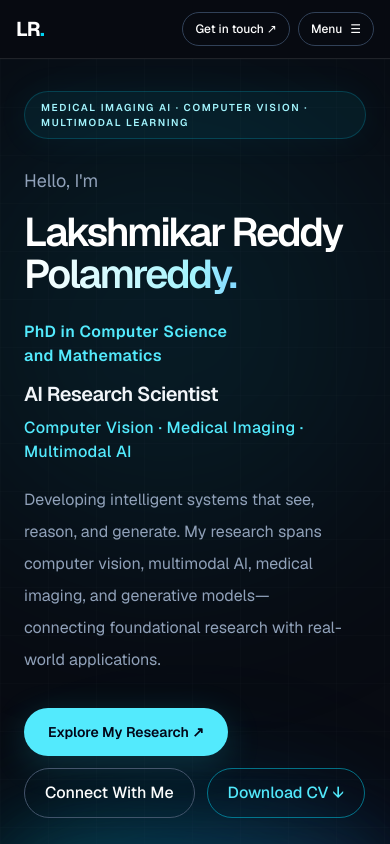
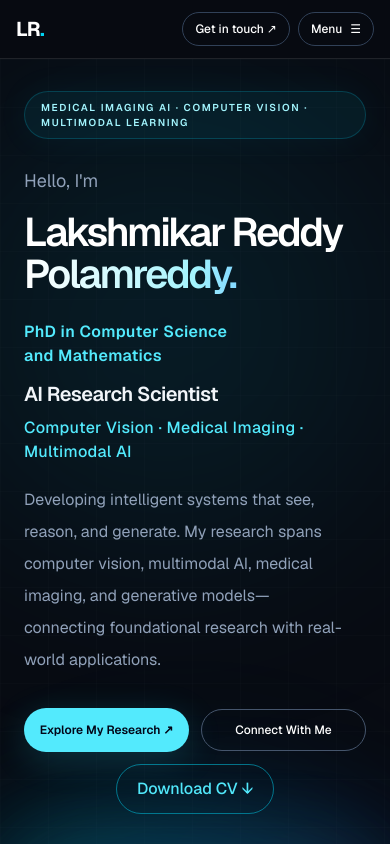
Before and after one commit to sravanipottipati/lakshmikar-ai-portfolio, a Next.js app: page / in a window 390 px wide. Shown: the top 844 px of the page. Built offline with nearby package versions, Linux system fonts and the light colour scheme.

Commit message:
Center CV download button in mobile hero layout

```diff
--- a/src/app/page.tsx
+++ b/src/app/page.tsx
@@ -91,23 +91,23 @@ export default function Home() {
             real-world applications.
           </p>
 
-          <div className="mt-8 flex flex-wrap items-center gap-3">
+          <div className="mt-8 grid grid-cols-2 items-center gap-3 sm:flex sm:flex-wrap">
             <a
               href="#publications"
-              className="rounded-full bg-cyan-300 px-6 py-3.5 text-sm font-semibold text-slate-950 shadow-[0_8px_35px_rgba(34,211,238,0.18)] transition hover:-translate-y-0.5 hover:bg-cyan-200 hover:shadow-[0_12px_40px_rgba(34,211,238,0.25)] sm:text-base"
+              className="flex items-center justify-center rounded-full bg-cyan-300 px-3 py-3.5 text-center text-xs font-semibold sm:px-6 sm:text-base text-slate-950 shadow-[0_8px_35px_rgba(34,211,238,0.18)] transition hover:-translate-y-0.5 hover:bg-cyan-200 hover:shadow-[0_12px_40px_rgba(34,211,238,0.25)] sm:text-base"
             >
               Explore My Research ↗
             </a>
             <a
               href="#contact"
-              className="rounded-full border border-slate-600 px-5 py-3 font-medium transition hover:border-white"
+              className="flex items-center justify-center rounded-full border border-slate-600 px-3 py-3 text-center text-xs font-medium transition hover:border-white sm:px-5 sm:text-base"
             >
               Connect With Me
             </a>
             <a
               href="/documents/Lakshmikar_Polamreddy_CV.pdf"
               download="Lakshmikar_Polamreddy_CV.pdf"
-              className="rounded-full border border-cyan-400/50 px-5 py-3 font-medium text-cyan-300 transition hover:bg-cyan-400/10"
+              className="col-span-2 mx-auto rounded-full border border-cyan-400/50 px-5 py-3 font-medium text-cyan-300 transition hover:bg-cyan-400/10 sm:col-auto sm:mx-0"
             >
               Download CV ↓
             </a>
```
